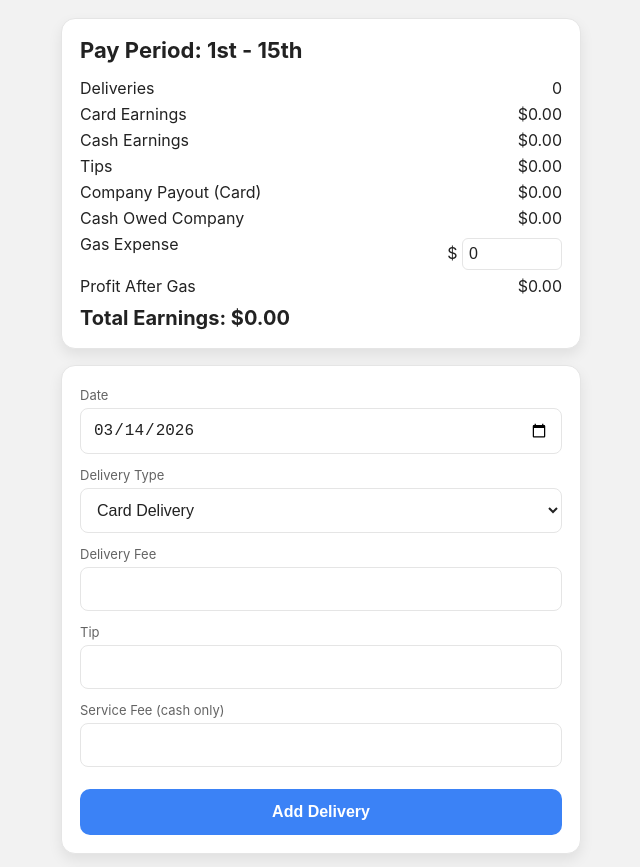
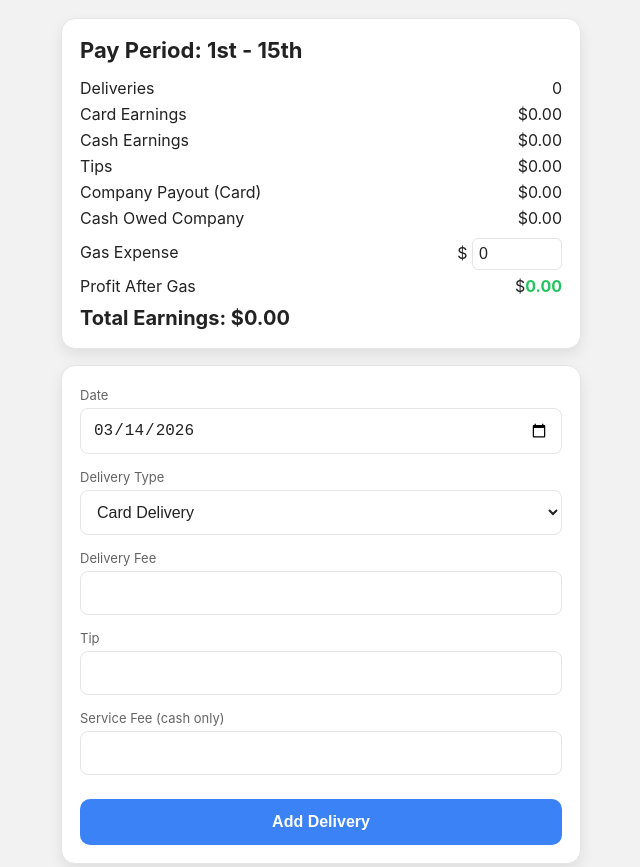
Before and after one commit to ryanmckiecapital/delivery-calculator, a plain HTML site: page index.html in a window 1280 px wide. Shown: the top 867 px of the page, without its empty margins (319-959 px from the left). Drawn offline with nearby package versions, Linux system fonts and the light colour scheme.

Commit message:
Add profit and loss color indicators to styles

```diff
--- a/index.html
+++ b/index.html
@@ -14,6 +14,8 @@
 --text:#222;
 --accent:#3b82f6;
 --border:#e5e5e5;
+--profit:#22c55e;
+--loss:#ef4444;
 }
 
 @media (prefers-color-scheme: dark){
@@ -24,6 +26,8 @@
 --text:#f5f5f5;
 --accent:#4f9cff;
 --border:#333;
+--profit:#22c55e;
+--loss:#ef4444;
 }
 
 }
@@ -58,6 +62,7 @@ font-size:22px;
 .stat{
 display:flex;
 justify-content:space-between;
+align-items:center;
 margin:6px 0;
 }
 
@@ -68,7 +73,7 @@ margin-top:10px;
 }
 
 .form-group{
-margin-bottom:10px;
+margin-bottom:12px;
 }
 
 label{
@@ -86,6 +91,10 @@ font-size:16px;
 background:var(--card);
 color:var(--text);
 box-sizing:border-box;
+}
+
+input[type="date"]{
+width:100%;
 }
 
 button{
@@ -124,10 +133,20 @@ opacity:.7;
 }
 
 .gasInput{
-width:100px;
+width:90px;
 padding:6px;
 border-radius:6px;
 border:1px solid var(--border);
+}
+
+.profitGreen{
+color:var(--profit);
+font-weight:bold;
+}
+
+.profitRed{
+color:var(--loss);
+font-weight:bold;
 }
 
 </style>
@@ -155,7 +174,10 @@ border:1px solid var(--border);
 <span>$ <input id="gas" class="gasInput" type="number" value="0"></span>
 </div>
 
-<div class="stat"><span>Profit After Gas</span><span>$<span id="profit">0</span></span></div>
+<div class="stat">
+<span>Profit After Gas</span>
+<span>$<span id="profit">0</span></span>
+</div>
 
 <div class="total">Total Earnings: $<span id="grandTotal">0</span></div>
 
@@ -328,7 +350,17 @@ document.getElementById("cashOwed").innerText=cashOwed.toFixed(2)
 
 document.getElementById("grandTotal").innerText=grand.toFixed(2)
 
-document.getElementById("profit").innerText=profit.toFixed(2)
+let profitElement=document.getElementById("profit")
+
+profitElement.innerText=profit.toFixed(2)
+
+profitElement.classList.remove("profitGreen","profitRed")
+
+if(profit>=0){
+profitElement.classList.add("profitGreen")
+}else{
+profitElement.classList.add("profitRed")
+}
 
 drawChart(daily)
 
```
